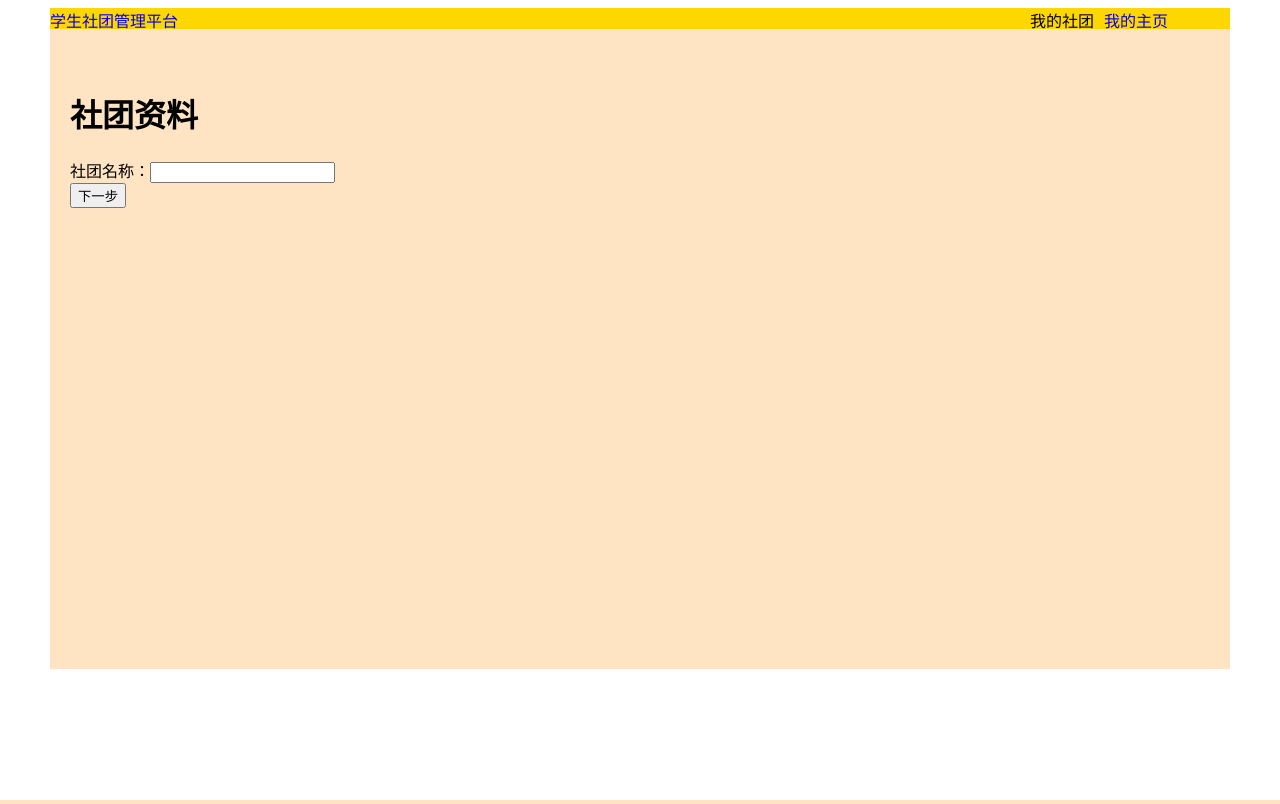
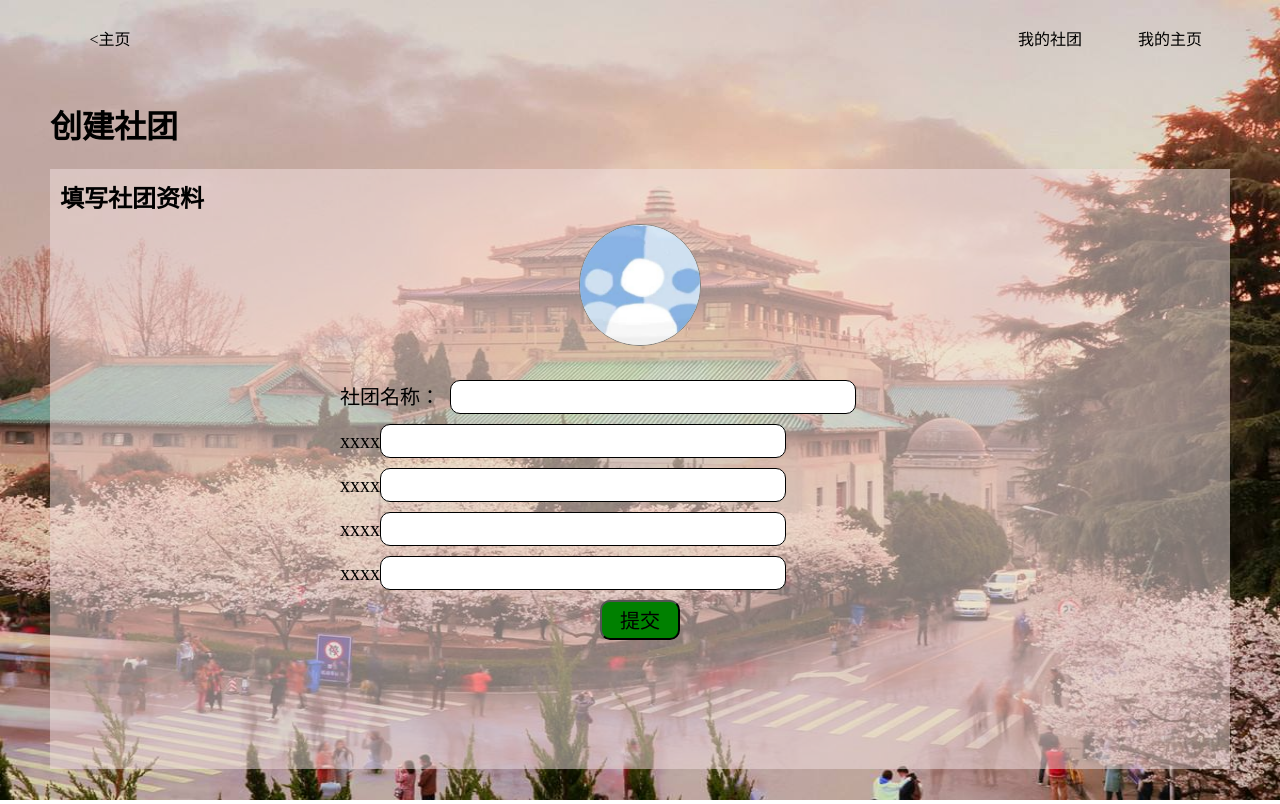
Before and after one commit to pikachu-whuscse201907/StudentAssosiationManagementPlatform, a Django app: page /creatclub/ in a window 1280 px wide. Run offline with Django 3.2, Linux system fonts and the light colour scheme.

Commit message:
优化创建社团

```diff
--- a/SAMP/templates/creatclub.html
+++ b/SAMP/templates/creatclub.html
@@ -1,66 +1,129 @@
 <!DOCTYPE html>
 <html>
     <head>
-        <title>
-        创建社团
-        </title>
+        <title>创建社团</title>
+        <link rel="stylesheet" type="text/css" href="../static/css/base.css" />
+        <link rel="icon" href="/favicon.ico" type="image/x-icon" />
         <style type="text/css">
-            a
+            .infobox
             {
-                text-decoration: none;
+                margin: auto;
+                width: 600px;
             }
-            .box
+            #photobox
             {
-                width: 1180px;
+                width: 120px;
+                height: 120px;
+                background-color: wheaT;
                 margin: auto;
+                border: solid 1px gray;
+                border-radius: 60px;
+                overflow: hidden;
             }
-            .menuitem .submenu
+            #photobox:hover
             {
-            display: none;
+                box-shadow: 3px 3px 3px 3px rgba(0,0,0,0.2);
             }
-            .menuitem:hover .submenu
+            #photo
             {
-            display: block;
+                width: 120px;
+                height: 120px;
+            }
+            #lookbutton
+            {
+                opacity: 0;
+            }
+            .inputbox
+            {
+                margin-top:10px;
+                width:400px ;
+                height: 30px;
+                font-size: 22px;
+                border-radius: 10px;
+                text-indent: 0.5em;
+                border: 1px solid black;
+                position: relative;
+            }
+            .inputbox:focus
+            {
+                border: 2px solid green;
+            }
+            #subbutton
+            {
+                text-align: center;
+                display: block;
+                margin: auto;
+                height: 40px;
+                width: 80px;
+                background-color: green;
+                font-size: 20px;
+                margin-top:10px;
+                border-radius: 10px;
             }
         </style>
         <script>
+            function showphoto(obj)
+            {
+                //预览头像
+                var file = obj.files[0];
+                var reader = new FileReader();
+                reader.onload = function (e) {
+                    var img = document.getElementById("photo");
+                    img.src = e.target.result;
+                }
+                reader.readAsDataURL(file);
 
+            }
         </script>
     </head>
-
     <body>
+        <!--背景图-->
+        <div class = "bk">
+            <img src="../static/pictures/bk.jpg" class="bkimg">
+        </div>
         <!--导航栏-->
-        <div class="navbar" >
-            <div class="box" style="height: 21px;background-color: gold">
-                <div style="width: 360px;float: left;"><a href="../index">学生社团管理平台</a></div>
-                <div style="width: 200px;float: right;">
-                    <!--我的社团下拉菜单-->
-                    <div class="menuitem" style="float: left;margin-right: 10px">
-                        <div>我的社团</div>
-                        <div class="submenu" style="float: left;">
-                            <div><a href="../searchclub">加入社团</a></div>
-                            <div>创建社团</div>
-                            <div><a href="#">管理社团</a></div>
-                            <div><a href="../logout">登出</a></div>
-                        </div>
-                    </div>
-
-                    <div><a href="../userpage">我的主页</a></div>
+        <div>
+            <div class="nav_menu box">
+            <div class="backbutton menuitem"><a href="../index"><主页</a></div>
+                <!--我的社团下拉菜单-->
+                <div class="menuitem">
+                    <div>我的主页</div>
+                    <div class="submenu"><a href="../userpage">个人信息</a></div>
+                    <div class="submenu"><a href="../logout">登出</a></div>
+                    <div class="submenu"><a href="#">submenu</a></div>
+                    <div class="submenu"><a href="#">submenu</a></div>
+                </div>
+                <div class="menuitem">
+                    <div>我的社团</div>
+                    <div class="submenu"><a href="../searchclub">加入社团</a></div>
+                    <div class="submenu"><a href="../creatclub">创建社团</a></div>
+                    <div class="submenu"><a href="#">管理社团</a></div>
+                    <div class="submenu"><a href="#">submenu</a></div>
                 </div>
             </div>
         </div>
-        <div>
-            <div style="padding-top: 40px;margin-right: auto;margin-left: auto;width: 1180px;height: 600px;background-color: bisque ;">
-                <div style="float: left;margin-left:20px;">
-                    <h1>社团资料</h1>
-                    <form>
-                        社团名称：<input type="text" name="社团名称"><br>
-                        <input type="submit" name="register" value="下一步">
-                    </form>
-                </div>
-                <div>
+        <!--内容显示-->
 
-                </div>
+        <!--展示台-->
+        <div class="box"><h1>创建社团</h1></div>
+        <!--公告-->
+        <div class="box showbox">
+            <h2 style="position: relative;top:10px;left:10px;">填写社团资料</h2>
+            <div class="infobox">
+                <label for="lookbutton" id="lookbutton_t">
+                        <div id="photobox">
+                                <img src="../static/pictures/org.jpg" id="photo">
+                        </div>
+                </label>
+                <form action="" name="org_info" method="POST" style="font-size: 20px">
+                <input type="file" id="lookbutton" name="org_photo" accept="image/png, image/jpeg, image/jpg" onchange="showphoto(this);"><br>
+                <span>社团名称：&nbsp;&nbsp;</span><input type="text" class="inputbox" name="org_name"><br>
+                <span>xxxx</span><input type="text" class="inputbox" name=""><br>
+                <span>xxxx</span><input type="text" class="inputbox" name=""><br>
+                <span>xxxx</span><input type="text" class="inputbox" name=""><br>
+                <span>xxxx</span><input type="text" class="inputbox" name=""><br>
+                <button type="submit" id="subbutton">提交</button>
+                </form>
             </div>
         </div>
     </body>
--- a/SAMP/templates/index.html
+++ b/SAMP/templates/index.html
@@ -17,7 +17,7 @@
         <div>
             <div class="nav_menu box">
 
-                {% if name != none  %}
+                {% if islogin  %}
                 {#name变量传用户名，未登录则为空#}
                 <!--我的社团下拉菜单-->
                 <div class="menuitem">
```
Also changed, not shown: SAMP/static/pictures/org.jpg (added).
